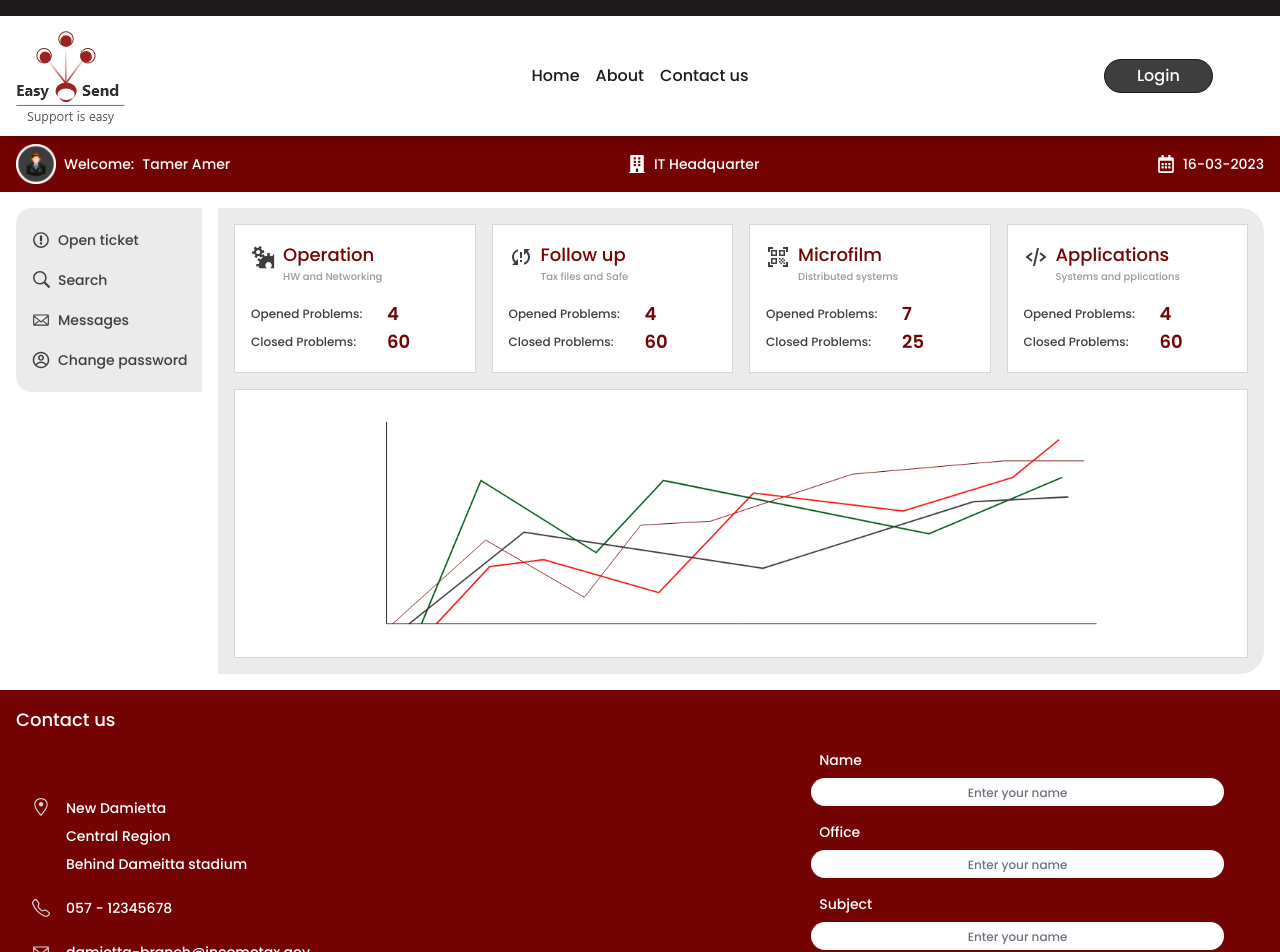
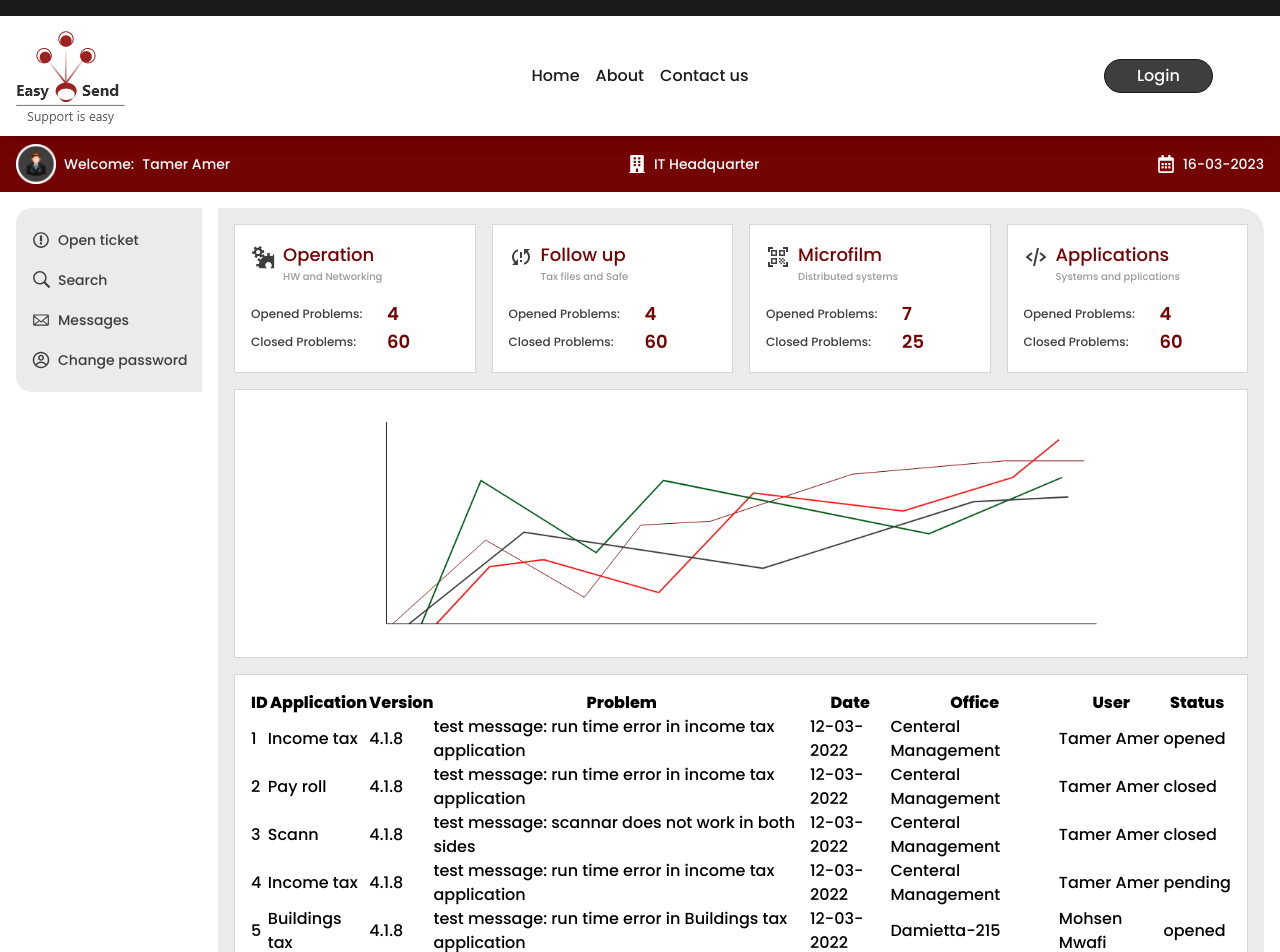
Before and after one commit to Tamer-E-Amer/Easy-Send-System, a React (Vite) app: page /dashboard in a window 1280 px wide. Shown: the top 952 px of the page. Built offline with nearby package versions, Linux system fonts and the light colour scheme.

Commit message:
Dashboard page:ProblemsTable component: get application problems data and assign it to react table

```diff
--- a/package.json
+++ b/package.json
@@ -12,7 +12,8 @@
     "react": "^18.2.0",
     "react-dom": "^18.2.0",
     "react-icons": "^4.7.1",
-    "react-router-dom": "^6.8.1"
+    "react-router-dom": "^6.8.1",
+    "react-table": "^7.8.0"
   },
   "devDependencies": {
     "@tailwindcss/forms": "^0.5.3",
--- a/src/components/index.js
+++ b/src/components/index.js
@@ -6,3 +6,4 @@ export { default as Icon } from "./util/menuIcons/Icon";
 export { default as WelcomeBar } from "./util/dashboard/welcomeBar/WelcomeBar";
 export { default as DashbardNav } from "./util/dashboard/dashboardNav/DashboardNav";
 export { default as ProblemsCount } from "./util/dashboard/problemsCount/ProblemsCount";
+export { default as ProblemsTable } from "./util/dashboard/problemsTable/ProblemsTable";
--- /dev/null
+++ b/src/components/util/dashboard/problemsTable/ProblemsTable.jsx
@@ -0,0 +1,82 @@
+import React from "react";
+import { useTable } from "react-table";
+import ApplicationsProblems from "./../../../../data/ApplicationsProblems.json";
+const ProblemsTable = () => {
+  const data = React.useMemo(() => ApplicationsProblems, []);
+  const columns = React.useMemo(
+    () => [
+      {
+        Header: "ID",
+        accessor: "id",
+      },
+      {
+        Header: "Application",
+        accessor: "applicationName",
+      },
+      {
+        Header: "Version",
+        accessor: "version",
+      },
+      {
+        Header: "Problem",
+        accessor: "problem",
+      },
+
+      {
+        Header: "Date",
+        accessor: "issuedAt",
+      },
+      {
+        Header: "Office",
+        accessor: "office",
+      },
+      {
+        Header: "User",
+        accessor: "user",
+      },
+      {
+        Header: "Status",
+        accessor: "status",
+      },
+    ],
+    []
+  );
+  console.log(data);
+  const { getTableProps, getTableBodyProps, headerGroups, rows, prepareRow } =
+    useTable({ columns, data });
+  return (
+    <>
+      <table {...getTableProps()}>
+        {/* table header */}
+        <thead {...getTableProps}>
+          {headerGroups.map((headerGroup, index) => (
+            <tr key={index} {...headerGroup.getHeaderGroupProps()}>
+              {headerGroup.headers.map((column, index) => (
+                <th key={index} {...column.getHeaderProps()}>
+                  {column.render("Header")}
+                </th>
+              ))}
+            </tr>
+          ))}
+        </thead>
+        {/* table data */}
+        <tbody {...getTableBodyProps}>
+          {rows.map((row, index) => {
+            prepareRow(row);
+            return (
+              <tr key={index} {...row.getRowProps()}>
+                {row.cells.map((cell, index) => (
+                  <td key={index} {...cell.getCellProps()}>
+                    {cell.render("Cell")}
+                  </td>
+                ))}
+              </tr>
+            );
+          })}
+        </tbody>
+      </table>
+    </>
+  );
+};
+
+export default ProblemsTable;
--- /dev/null
+++ b/src/data/ApplicationsProblems.json
@@ -0,0 +1,70 @@
+[
+    {
+        "id":1,
+        "applicationName":"Income tax",
+        "version":"4.1.8",
+        "problem":"test message: run time error in income tax application",
+        "problemDescription":"Test description:This is a tes description of the problem",
+        "image":["1.jpg"],
+        "issuedAt":"12-03-2022",
+        "office":"Centeral Management",
+        "user":"Tamer Amer",
+        "status":"opened",
+        "notes":"Test notes here"
+    },
+    {
+        "id":2,
+        "applicationName":"Pay roll",
+        "version":"4.1.8",
+        "problem":"test message: run time error in income tax application",
+        "problemDescription":"Test description:This is a tes description of the problem",
+        "image":["1.jpg"],
+        "issuedAt":"12-03-2022",
+        "office":"Centeral Management",
+        "user":"Tamer Amer",
+        "status":"closed",
+        "notes":"Test notes here"
+    },
+    {
+        "id":3,
+        "applicationName":"Scann",
+        "version":"4.1.8",
+        "problem":"test message: scannar does not work in both sides ",
+        "problemDescription":"Test description:This is a tes description of the problem",
+        "image":["1.jpg"],
+        "issuedAt":"12-03-2022",
+        "office":"Centeral Management",
+        "user":"Tamer Amer",
+        "status":"closed",
+        "notes":"Test notes here"
+    },
+    {
+        "id":4,
+        "applicationName":"Income tax",
+        "version":"4.1.8",
+        "problem":"test message: run time error in income tax application",
+        "problemDescription":"Test description:This is a tes description of the problem",
+        "image":["1.jpg"],
+        "issuedAt":"12-03-2022",
+        "office":"Centeral Management",
+        "user":"Tamer Amer",
+        "status":"pending",
+        "notes":"Test notes here"
+    },
+    {
+        "id":5,
+        "applicationName":"Buildings tax",
+        "version":"4.1.8",
+        "problem":"test message: run time error in Buildings tax application",
+        "problemDescription":"Test description:This is a tes description of the problem",
+        "image":["1.jpg"],
+        "issuedAt":"12-03-2022",
+        "office":"Damietta-215",
+        "user":"Mohsen Mwafi",
+        "status":"opened",
+        "notes":"Test notes here"
+    },
+    {
+
+    }
+]
--- a/src/index.css
+++ b/src/index.css
@@ -47,3 +47,16 @@ html{
 .dashboard-nav-link{
   @apply w-full h-8 flex items-center space-x-2 text-gray-light-200 hover:cursor-pointer hover:text-red-dark hover:border-r-4 border-red-dark
 }
+
+/*  problem table */
+
+.table-hd{
+  @apply p-4 text-sm text-gray-800 font-semibold text-left whitespace-nowrap tracking-wide
+}
+.table-td{
+  @apply px-4 py-3 text-sm  text-left whitespace-nowrap
+}
+
+.table-row{
+  @apply  text-gray-800 hover:cursor-pointer hover:bg-zinc-600 hover:text-white
+}
--- a/src/pages/dashboard/Dashboard.jsx
+++ b/src/pages/dashboard/Dashboard.jsx
@@ -1,8 +1,9 @@
 import React from "react";
 // Components
-import { WelcomeBar, DashbardNav } from "../../components";
+import { WelcomeBar, DashbardNav, ProblemsTable } from "../../components";
 import { gteDepartmentData } from "./../../functions/homFunctions.jsx";
 const Dashboard = () => {
+  // getDepartmentData function will return her list of ProblemsCount component based on the passed parametter which is /"problemsCount"/
   const problemsCount = gteDepartmentData("problemsCount");
   return (
     <>
@@ -27,6 +28,10 @@ const Dashboard = () => {
               className="w-full md:w-3/4"
             />
           </div>
+          {/* Problems table */}
+          <div className="p-4 overflow-x-scroll md:overflow-hidden flex items-start  border-[1px] bg-white border-title-gray ">
+            <ProblemsTable />
+          </div>
         </div>
       </div>
     </>
```
Also changed, not shown: 1 other file (tests, documents, lock files or other folders).
